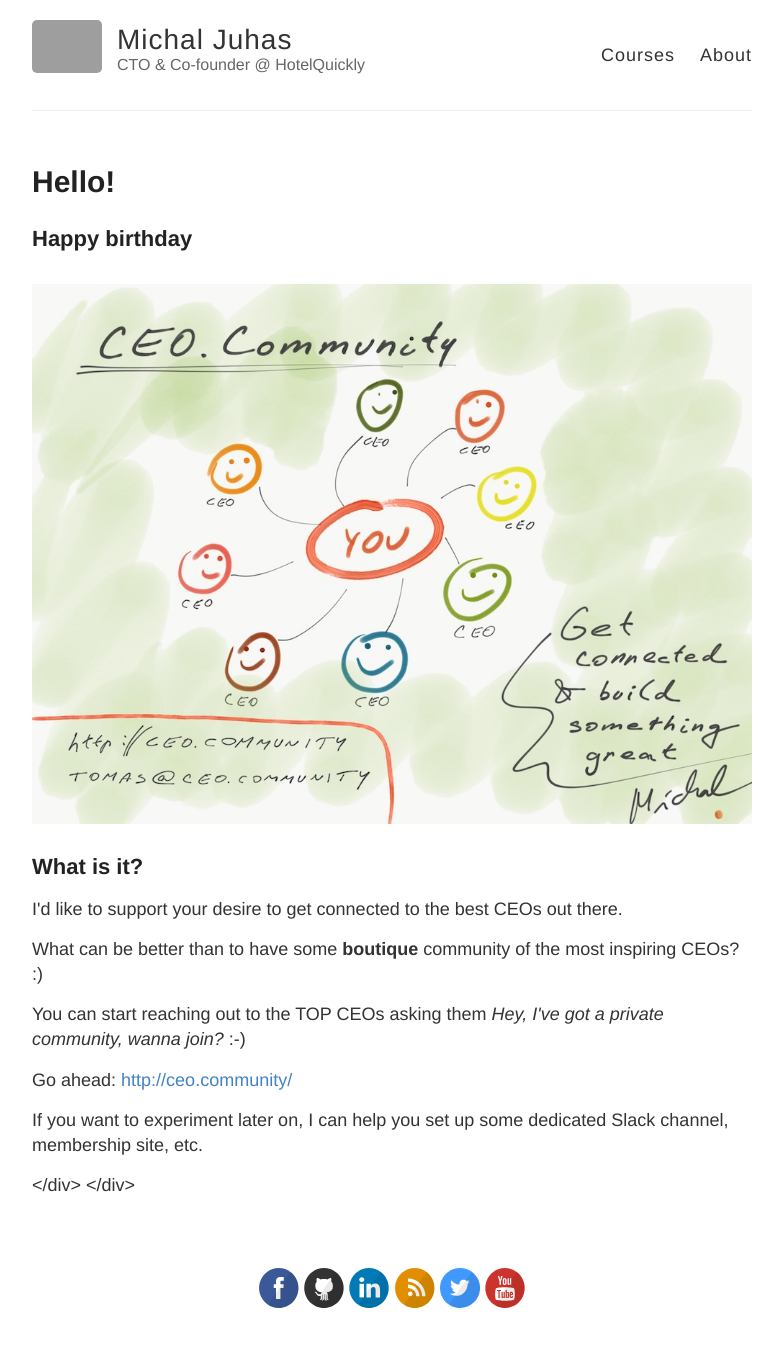
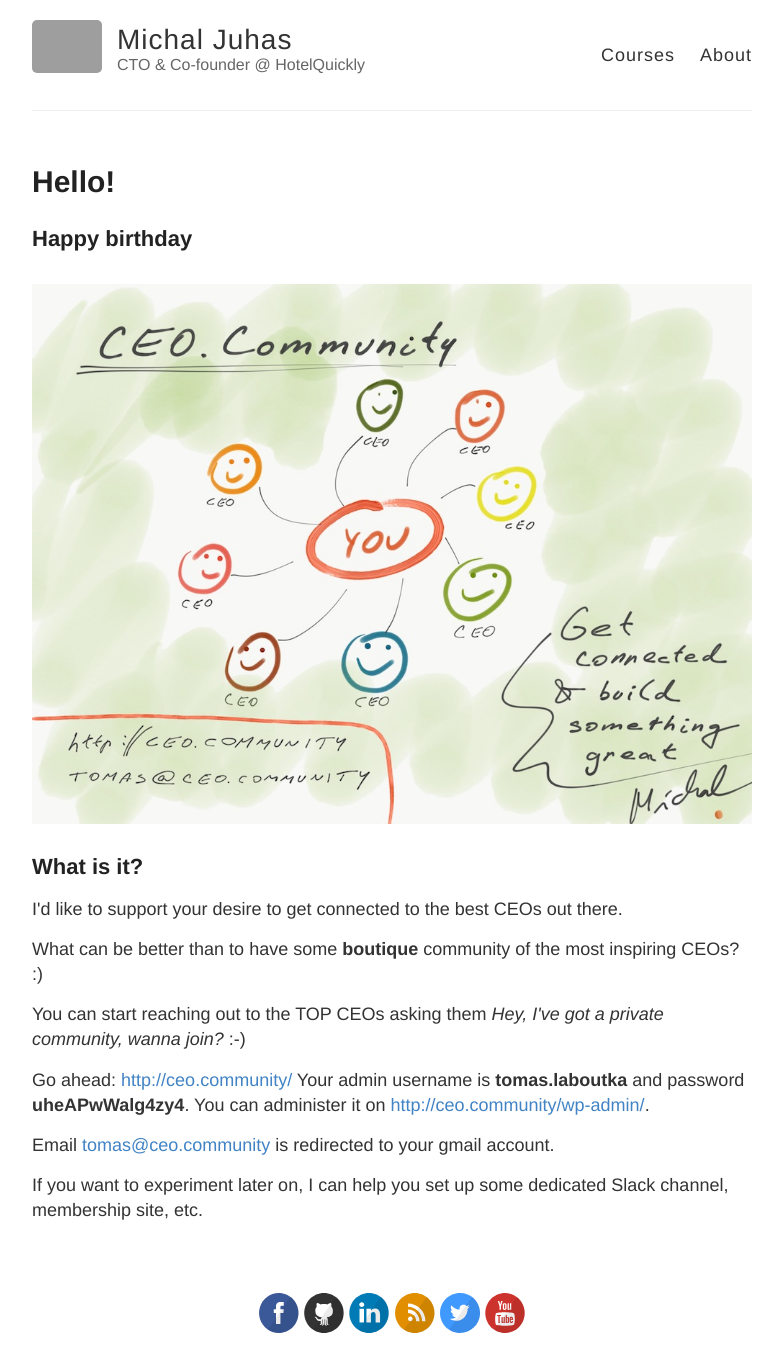
Before and after one commit to michaljuhas/OLD_michaljuhas.github.io, a Jekyll site: the page built from pre-tomasa.md, in a window 1280 px wide. Shown: the whole page, without its empty margins (248-1031 px from the left). Built offline with Jekyll 4.4.1, drawn with Linux system fonts in a browser that asks for light colours; before the commit the page ends 1335 px from its top, so only the background shows below that; grey boxes are pictures that could not be loaded.

Commit message:
Create pre-tomasa.md

```diff
--- a/pre-tomasa.md
+++ b/pre-tomasa.md
@@ -19,7 +19,9 @@ layout: default
 
     <p>You can start reaching out to the TOP CEOs asking them <i>Hey, I've got a private community, wanna join?</i> :-)</p>
 
-    <p>Go ahead: <a href="http://ceo.community/">http://ceo.community/</a>
+    <p>Go ahead: <a href="http://ceo.community/">http://ceo.community/</a> Your admin username is <b>tomas.laboutka</b> and password <b>uheAPwWalg4zy4</b>. You can administer it on <a href="http://ceo.community/wp-admin/">http://ceo.community/wp-admin/</a>.</p>
+
+    <p>Email <a href="tomas@ceo.community">tomas@ceo.community</a> is redirected to your gmail account.</p>
 
     <p>If you want to experiment later on, I can help you set up some dedicated Slack channel, membership site, etc.</p>
 
```
